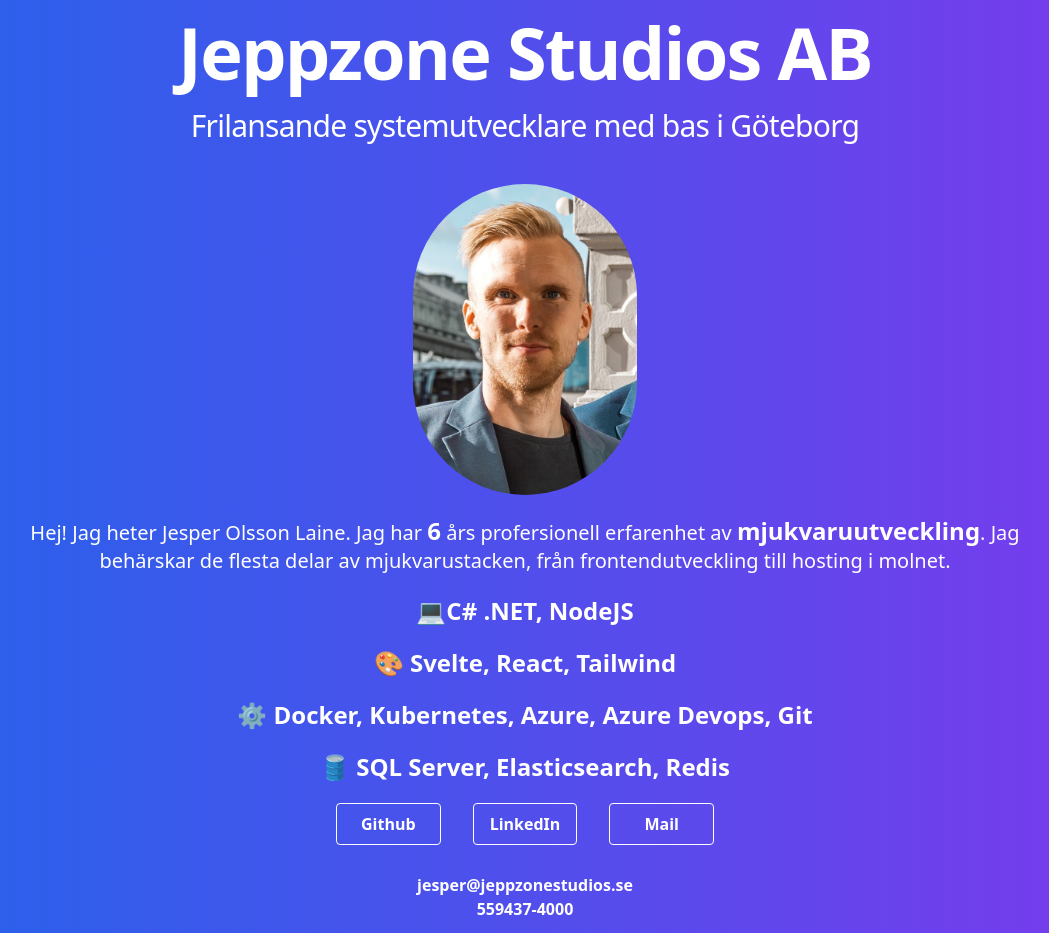
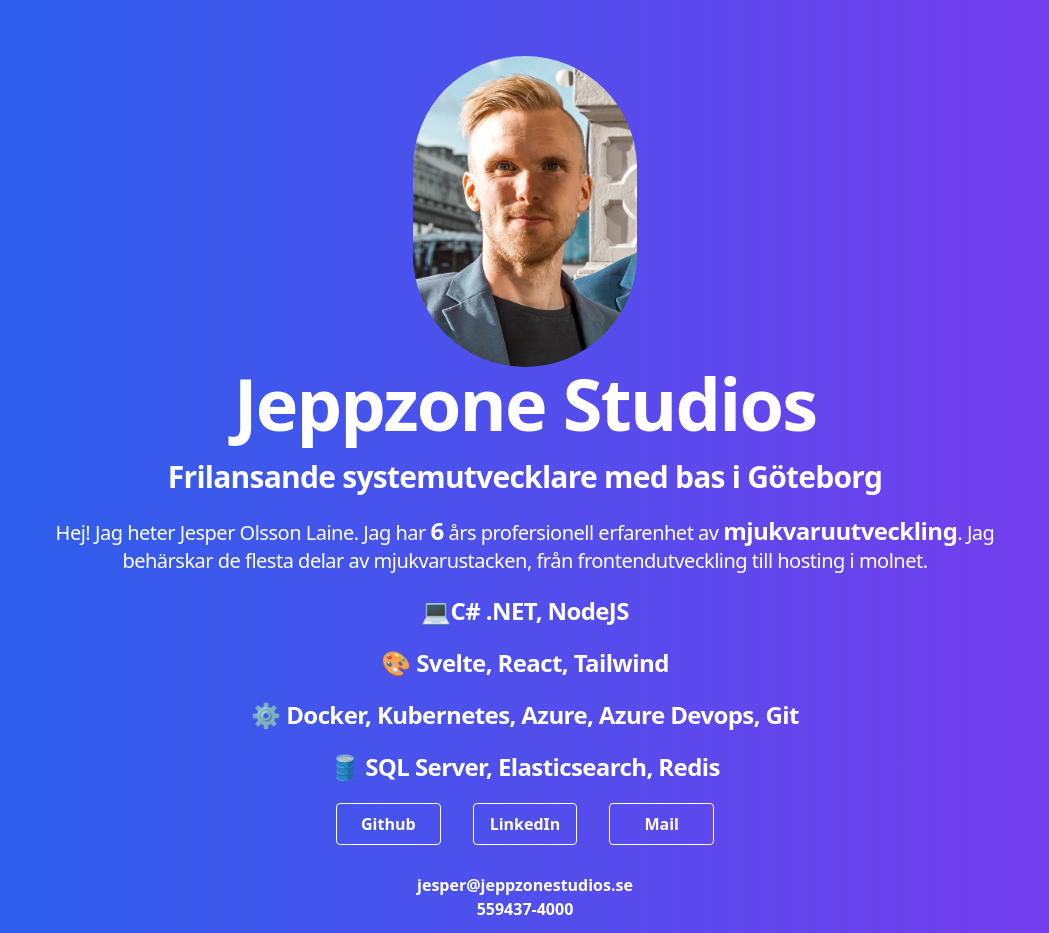
Before and after one commit to jeppzone/jeppzonestudios.se, a SvelteKit app: page / in a window 1280 px wide. Shown: the whole page, without its empty margins (115-1164 px from the left). Built offline with nearby package versions, Linux system fonts and the light colour scheme; a web font is replaced by a local one.

Commit message:
Minor layout changes

```diff
--- a/src/routes/+layout.svelte
+++ b/src/routes/+layout.svelte
@@ -36,7 +36,6 @@
 		flex-direction: column;
 		justify-content: center;
 		align-items: center;
-		padding: 12px;
 	}
 
 	@media (min-width: 480px) {
--- a/src/routes/+page.svelte
+++ b/src/routes/+page.svelte
@@ -4,24 +4,26 @@
 </svelte:head>
 
 <section>
-	<h1 class="text-7xl grid align-middle text-center tracking-tight font-bold">
-		Jeppzone Studios AB
-	</h1>
-	<h2 class="text-3xl grid align-middle pt-5 text-center tracking-tight">
+	<img src="jesper.jpg" alt="Jesper" class="rounded-full w-56 mt-10" />
+	<h1 class="text-7xl grid align-middle text-center tracking-tight font-bold">Jeppzone Studios</h1>
+	<h2 class="text-3xl grid align-middle pt-5 text-center tracking-tight font-bold">
 		Frilansande systemutvecklare med bas i Göteborg
 	</h2>
-	<img src="jesper.jpg" alt="Jesper" class="rounded-full w-56 mt-10" />
-	<p class="pt-5 text-xl text-pretty text-center">
+	<p class="pt-5 text-xl text-pretty text-center tracking-tight">
 		Hej! Jag heter Jesper Olsson Laine. Jag har <b class="text-2xl">6</b> års profersionell
 		erfarenhet av <b class="text-2xl">mjukvaruutveckling</b>. Jag behärskar de flesta delar av
 		mjukvarustacken, från frontendutveckling till hosting i molnet.
 	</p>
-	<p class="text-2xl text-pretty text-center pt-5 font-extrabold">💻C# .NET, NodeJS</p>
-	<p class="text-2xl text-pretty text-center pt-5 font-extrabold">🎨 Svelte, React, Tailwind</p>
-	<p class="text-2xl text-pretty text-center pt-5 font-extrabold">
+	<p class="text-2xl text-pretty text-center pt-5 font-extrabold tracking-tight">
+		💻C# .NET, NodeJS
+	</p>
+	<p class="text-2xl text-pretty text-center pt-5 font-extrabold tracking-tight">
+		🎨 Svelte, React, Tailwind
+	</p>
+	<p class="text-2xl text-pretty text-center pt-5 font-extrabold tracking-tight">
 		⚙️ Docker, Kubernetes, Azure, Azure Devops, Git
 	</p>
-	<p class="text-2xl text-pretty text-center pt-5 font-extrabold">
+	<p class="text-2xl text-pretty text-center pt-5 font-extrabold tracking-tight">
 		🛢️ SQL Server, Elasticsearch, Redis
 	</p>
 	<div class="grid grid-cols-3 pt-5 gap-8 text-center">
```
